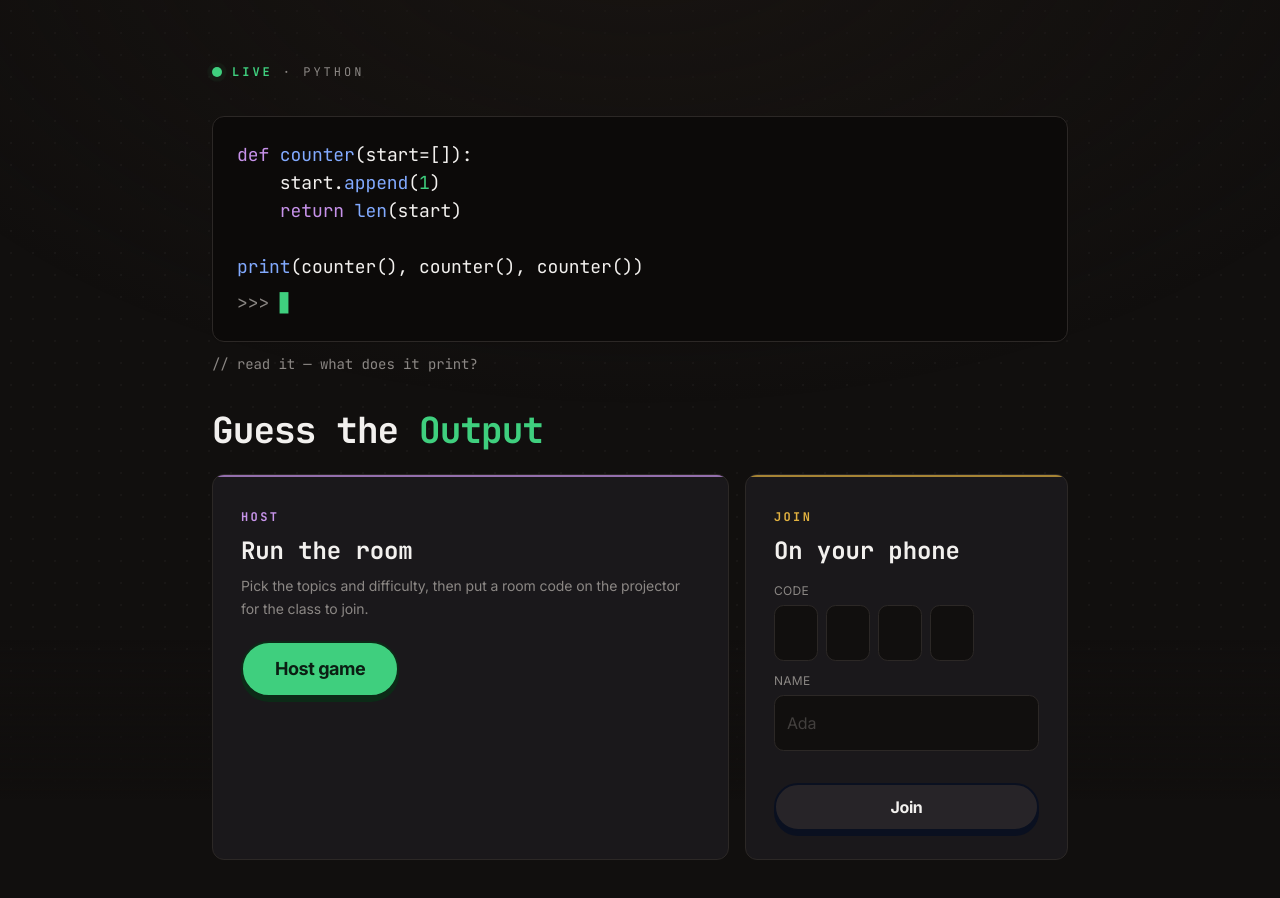
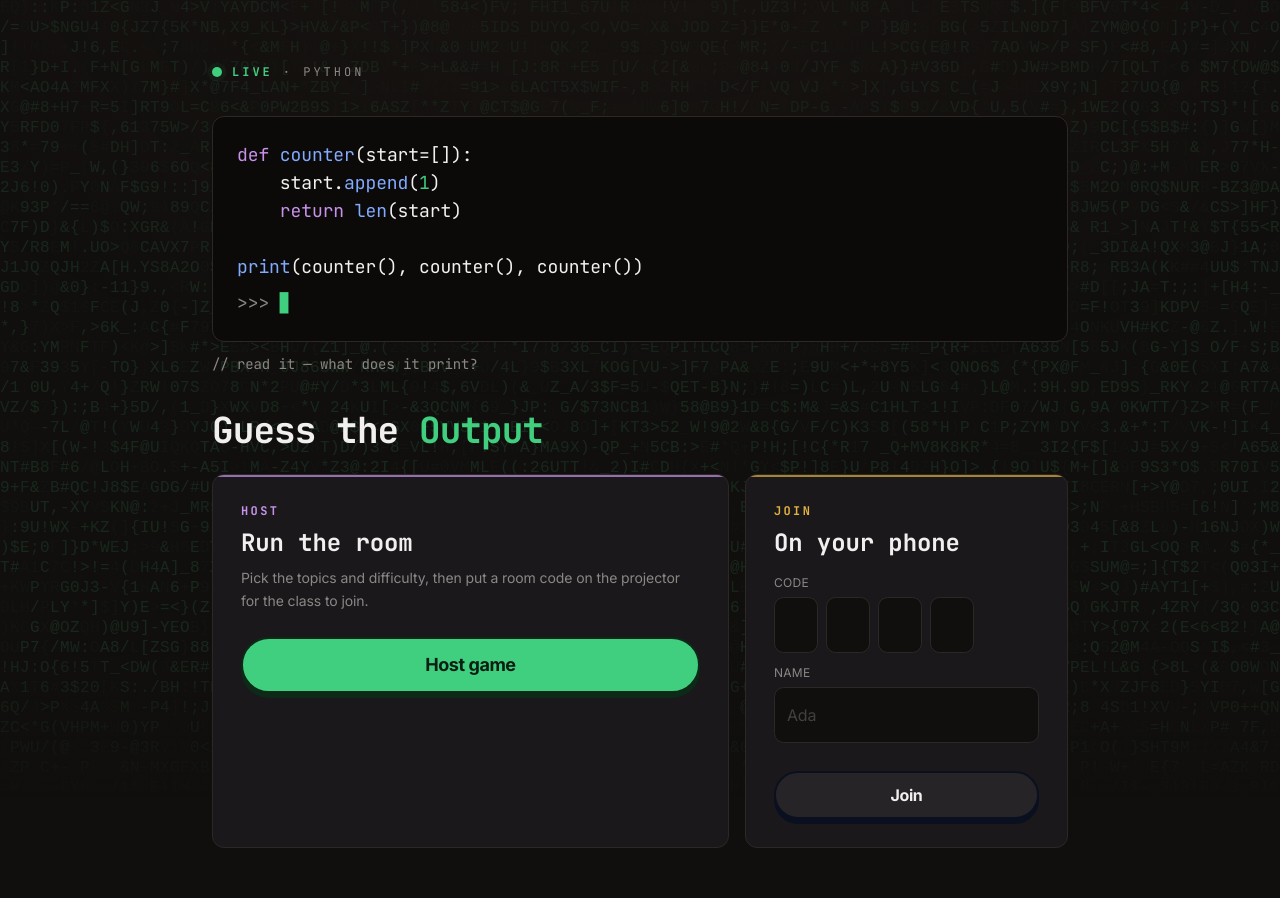
Before and after one commit to opensource-iis/Guess-The-Output, a React (Vite) app in the folder client/: page / in a window 1280 px wide. Shown: the top 898 px of the page. Built offline with nearby package versions, Linux system fonts and the light colour scheme; the HTML template or start-up script is replaced by a standard one.

Commit message:
Re-add the digital-rain background, 3D tilt cards, and animated topic list

```diff
--- a/client/src/components/ui/app-background.tsx
+++ b/client/src/components/ui/app-background.tsx
@@ -1,13 +1,17 @@
+import LetterGlitch from './letter-glitch'
+
 /**
- * One consistent backdrop for every screen (mounted once in App). A near-invisible dot grid
- * for depth + a soft warm vignette — deliberately quiet. (Replaces the digital-rain texture,
- * which was generic "coding site" shorthand unrelated to this product.)
+ * One consistent backdrop for every screen (mounted once in App). The React-Bits LetterGlitch
+ * "digital rain", tinted to the green palette and kept subtle, over a warm vignette.
  */
 export default function AppBackground() {
   return (
-    <div aria-hidden="true" className="dot-grid pointer-events-none fixed inset-0 -z-10">
+    <div aria-hidden="true" className="pointer-events-none fixed inset-0 -z-10 overflow-hidden">
+      <div className="absolute inset-0 opacity-[0.12]">
+        <LetterGlitch glitchSpeed={72} smooth outerVignette={false} glitchColors={['#16341f', '#3ecf7e', '#4ade80']} />
+      </div>
       {/* warm vignette from the top to seat the content */}
-      <div className="absolute inset-0 bg-[radial-gradient(120%_110%_at_50%_-10%,hsl(24_18%_9%/0.7),transparent_55%)]" />
+      <div className="absolute inset-0 bg-[radial-gradient(120%_110%_at_50%_-10%,hsl(24_18%_9%/0.65),transparent_55%)]" />
       {/* fade to solid at the bottom so controls sit cleanly */}
       <div className="absolute inset-x-0 bottom-0 h-40 bg-gradient-to-t from-background to-transparent" />
     </div>
--- a/client/src/screens/Landing.tsx
+++ b/client/src/screens/Landing.tsx
@@ -1,6 +1,7 @@
 import { useRef, useState } from 'react'
 import { highlightPython } from '@/lib/highlight'
 import { Button } from '@/components/ui/button'
+import TiltedCard from '@/components/ui/tilted-card'
 
 // The signature: a real, correct, slightly tricky snippet (the mutable-default gotcha —
 // prints "1 2 3", not "1 1 1"). The hero ends in a blinking >>> where the answer would go.
@@ -105,26 +106,25 @@ export default function Landing() {
           </h1>
 
           <div className="mt-6 grid gap-4 lg:grid-cols-[1.6fr_1fr]">
-            {/* HOST — the dominant action (violet host emphasis) */}
-            <div className="relative overflow-hidden rounded-xl border border-border bg-card p-6 sm:p-7">
+            {/* HOST — the dominant action (violet host emphasis), 3D tilt card */}
+            <TiltedCard className="relative overflow-hidden rounded-xl border border-border bg-card p-6 sm:p-7" rotateAmplitude={9}>
               <span className="absolute inset-x-0 top-0 h-0.5 bg-keyword/70" aria-hidden="true" />
+              <div className="flex h-full flex-col">
                 <span className="font-display text-xs font-semibold uppercase tracking-[0.2em] text-keyword">Host</span>
                 <h2 className="mt-2 font-display text-2xl font-bold text-foreground">Run the room</h2>
                 <p className="mt-2 max-w-md text-sm leading-relaxed text-muted-foreground">
                   Pick the topics and difficulty, then put a room code on the projector for the class to join.
                 </p>
-              <Button size="lg" onClick={() => go('/host')} className="mt-5">
+                <Button size="lg" onClick={() => go('/host')} className="mt-6">
                   Host game
                 </Button>
               </div>
+            </TiltedCard>
 
-            {/* JOIN — compact, one-thumb (amber join emphasis) */}
-            <form
-              onSubmit={handleJoin}
-              className="relative overflow-hidden rounded-xl border border-border bg-card p-6 sm:p-7"
-              noValidate
-            >
+            {/* JOIN — compact, one-thumb (amber join emphasis), 3D tilt card */}
+            <TiltedCard className="relative overflow-hidden rounded-xl border border-border bg-card p-6 sm:p-7" rotateAmplitude={9}>
               <span className="absolute inset-x-0 top-0 h-0.5 bg-string/70" aria-hidden="true" />
+              <form onSubmit={handleJoin} className="flex h-full flex-col" noValidate>
               <span className="font-display text-xs font-semibold uppercase tracking-[0.2em] text-string">Join</span>
               <h2 className="mt-2 font-display text-2xl font-bold text-foreground">On your phone</h2>
 
@@ -175,10 +175,11 @@ export default function Landing() {
                 {error}
               </p>
 
-              <Button type="submit" variant="neutral" className="mt-1 w-full">
+              <Button type="submit" variant="neutral" className="mt-auto w-full">
                 Join
               </Button>
               </form>
+            </TiltedCard>
           </div>
         </section>
       </div>
--- a/client/src/screens/host/SetupView.tsx
+++ b/client/src/screens/host/SetupView.tsx
@@ -1,6 +1,7 @@
 import { useEffect, useMemo, useState } from 'react'
 import { MODE, CONTENT, DIFFICULTY, ANSWER_MODE, DEFAULTS } from '@/lib/protocol'
 import type { BankMeta } from '@/lib/protocol'
+import AnimatedList from '@/components/ui/animated-list'
 import { Button } from './ui'
 
 export interface CreateOpts {
@@ -171,6 +172,12 @@ export default function SetupView({
     return rows
   }, [meta])
 
+  const topicItems = useMemo(
+    () => topics.map((t) => (t.count != null ? `${t.label} (${t.count})` : t.label)),
+    [topics],
+  )
+  const topicValues = useMemo(() => topics.map((t) => t.value), [topics])
+
   const matchCount = useMemo(() => {
     if (!meta || !meta.tags) return null
     let n = 0
@@ -218,35 +225,16 @@ export default function SetupView({
             <span className="mb-2 block font-display text-[11px] font-semibold uppercase tracking-[0.15em] text-muted-foreground">
               Topic
             </span>
-            <div className="relative">
-              <ul className="max-h-[300px] space-y-1.5 overflow-y-auto pr-1 scrollbar-hide" aria-label="Topics">
-                {topics.map((t) => {
-                  const active = t.value === topic
-                  return (
-                    <li key={t.value}>
-                      <button
-                        type="button"
-                        onClick={() => setTopic(t.value)}
-                        className={`flex w-full items-center gap-3 rounded-lg border-2 px-3 py-2.5 text-left transition-colors ${
-                          active
-                            ? 'border-primary bg-primary/15 text-foreground'
-                            : 'border-transparent bg-background/40 text-muted-foreground hover:bg-background/70 hover:text-foreground'
-                        }`}
-                      >
-                        <span className={`h-5 w-1 shrink-0 rounded-full ${active ? 'bg-primary' : 'bg-transparent'}`} aria-hidden="true" />
-                        <span className="flex-1 truncate font-display text-base">{t.label}</span>
-                        {t.count != null && (
-                          <span className={`font-display text-sm tabular ${active ? 'text-primary' : 'text-muted-foreground/70'}`}>
-                            {t.count}
-                          </span>
-                        )}
-                      </button>
-                    </li>
-                  )
-                })}
-              </ul>
-              <div className="pointer-events-none absolute inset-x-0 bottom-0 h-10 rounded-b-lg bg-gradient-to-t from-card to-transparent" />
-            </div>
+            <AnimatedList
+              key={topicItems.length}
+              items={topicItems}
+              initialSelectedIndex={Math.max(0, topicValues.indexOf(topic))}
+              onItemSelect={(_item, index) => setTopic(topicValues[index] ?? 'all')}
+              showGradients
+              displayScrollbar={false}
+              enableArrowNavigation={false}
+              maxHeight="300px"
+            />
           </div>
 
           {/* Live counter + the decisive action */}
```
Lines whose indentation alone changed are shown as unchanged.
